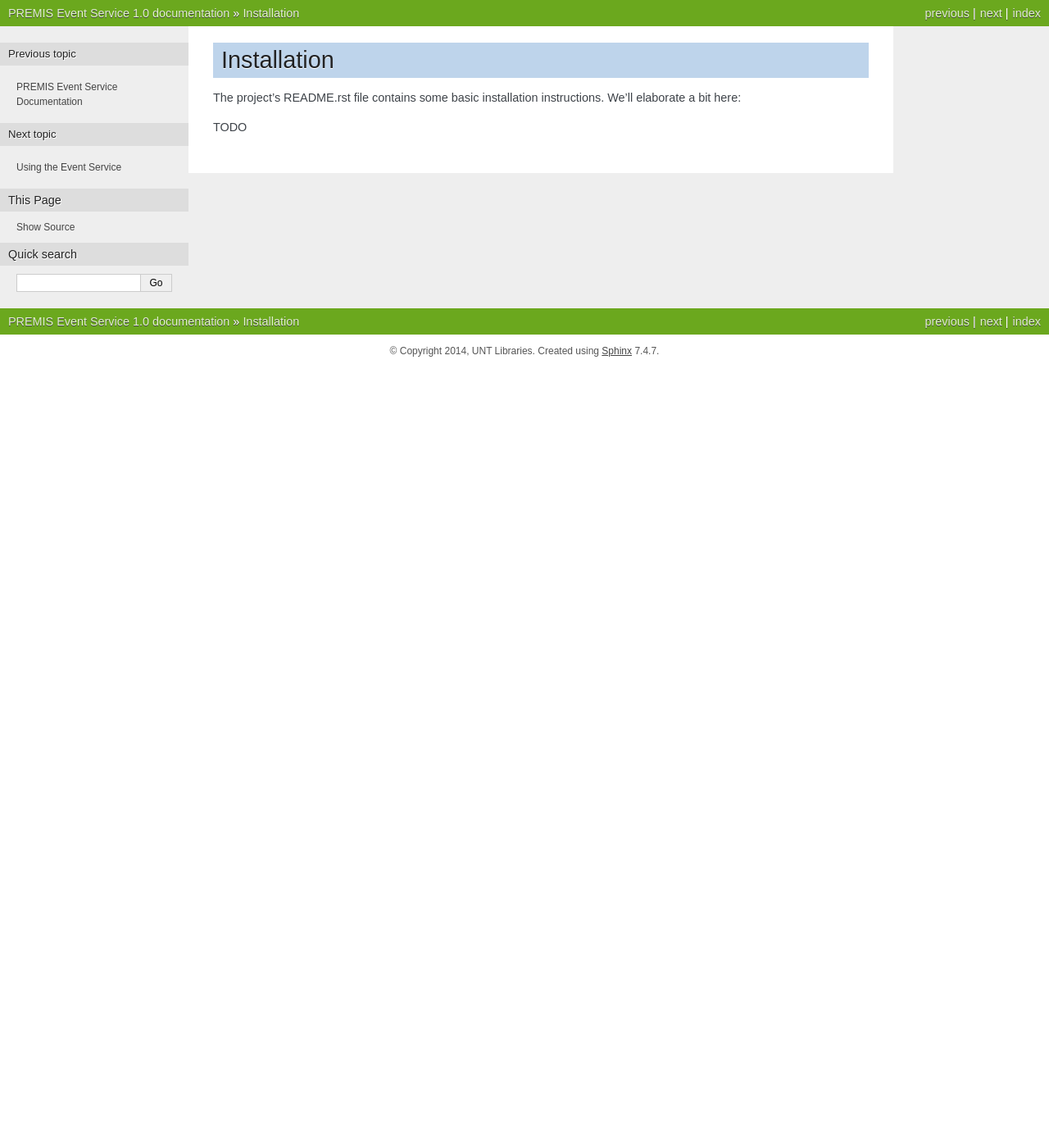
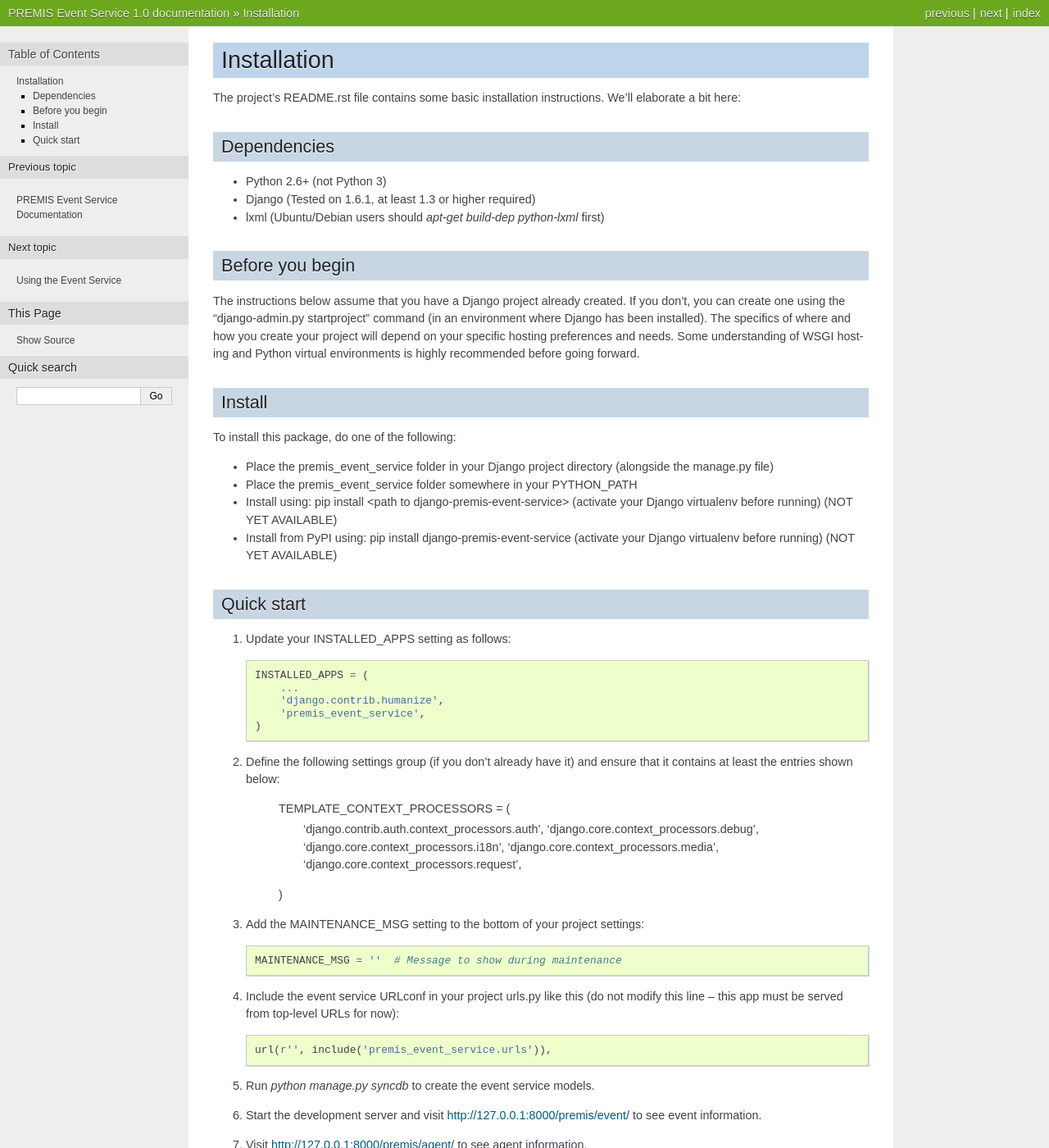
Before and after one commit to unt-libraries/django-premis-event-service, a Sphinx documentation site: the page built from docs/source/installation.rst, in a window 1280 px wide and 1400 px high. Shown: the whole window at 82% size. Built offline with Sphinx 7.4.7, drawn with Linux system fonts in a browser that asks for light colours.

```diff
--- a/docs/source/installation.rst
+++ b/docs/source/installation.rst
@@ -4,4 +4,70 @@ Installation
 The project's README.rst file contains some basic installation instructions.
 We'll elaborate a bit here:
 
-TODO
+Dependencies
+------------
+
+- Python 2.6+ (not Python 3)
+- Django (Tested on 1.6.1, at least 1.3 or higher required)
+- lxml (Ubuntu/Debian users should `apt-get build-dep python-lxml` first)
+
+Before you begin
+----------------
+
+The instructions below assume that you have a Django project already created.
+If you don't, you can create one using the "django-admin.py startproject"
+command (in an environment where Django has been installed).  The specifics
+of where and how you create your project will depend on your specific hosting
+preferences and needs.  Some understanding of WSGI hosting and Python virtual
+environments is highly recommended before going forward.
+
+Install
+-------
+
+To install this package, do one of the following:
+
+- Place the premis_event_service folder in your Django project directory
+  (alongside the manage.py file)
+- Place the premis_event_service folder somewhere in your PYTHON_PATH
+- Install using: pip install <path to django-premis-event-service>
+  (activate your Django virtualenv before running) (NOT YET AVAILABLE)
+- Install from PyPI using: pip install django-premis-event-service
+  (activate your Django virtualenv before running) (NOT YET AVAILABLE)
+
+Quick start
+-----------
+
+1. Update your INSTALLED_APPS setting as follows::
+
+    INSTALLED_APPS = (
+        ...
+        'django.contrib.humanize',
+        'premis_event_service',
+    )
+
+2. Define the following settings group (if you don't already have it) and
+   ensure that it contains at least the entries shown below:
+
+    TEMPLATE_CONTEXT_PROCESSORS = (
+        'django.contrib.auth.context_processors.auth',
+        'django.core.context_processors.debug',
+        'django.core.context_processors.i18n',
+        'django.core.context_processors.media',
+        'django.core.context_processors.request',
+    )
+
+3. Add the MAINTENANCE_MSG setting to the bottom of your project settings::
+
+    MAINTENANCE_MSG = ''  # Message to show during maintenance
+
+4. Include the event service URLconf in your project urls.py like this (do not
+   modify this line -- this app must be served from top-level URLs for now)::
+
+    url(r'', include('premis_event_service.urls')),
+
+5. Run `python manage.py syncdb` to create the event service models.
+
+6. Start the development server and visit http://127.0.0.1:8000/premis/event/
+   to see event information.
+
+7. Visit http://127.0.0.1:8000/premis/agent/ to see agent information.
--- a/requirements.txt
+++ b/requirements.txt
@@ -1,5 +1,4 @@
 Django==1.6.1
 argparse==1.2.1
 lxml==3.3.0beta4
-simplejson==3.3.2
 wsgiref==0.1.2
```
Also changed, not shown: README.rst (+15 -53 lines).
